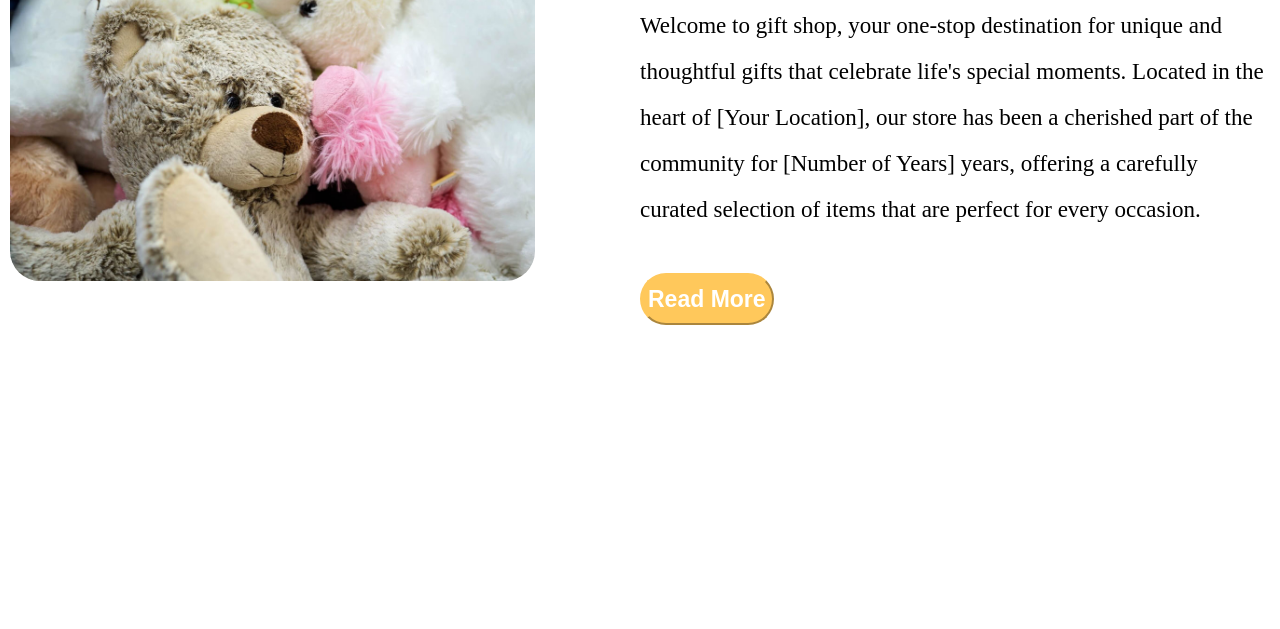
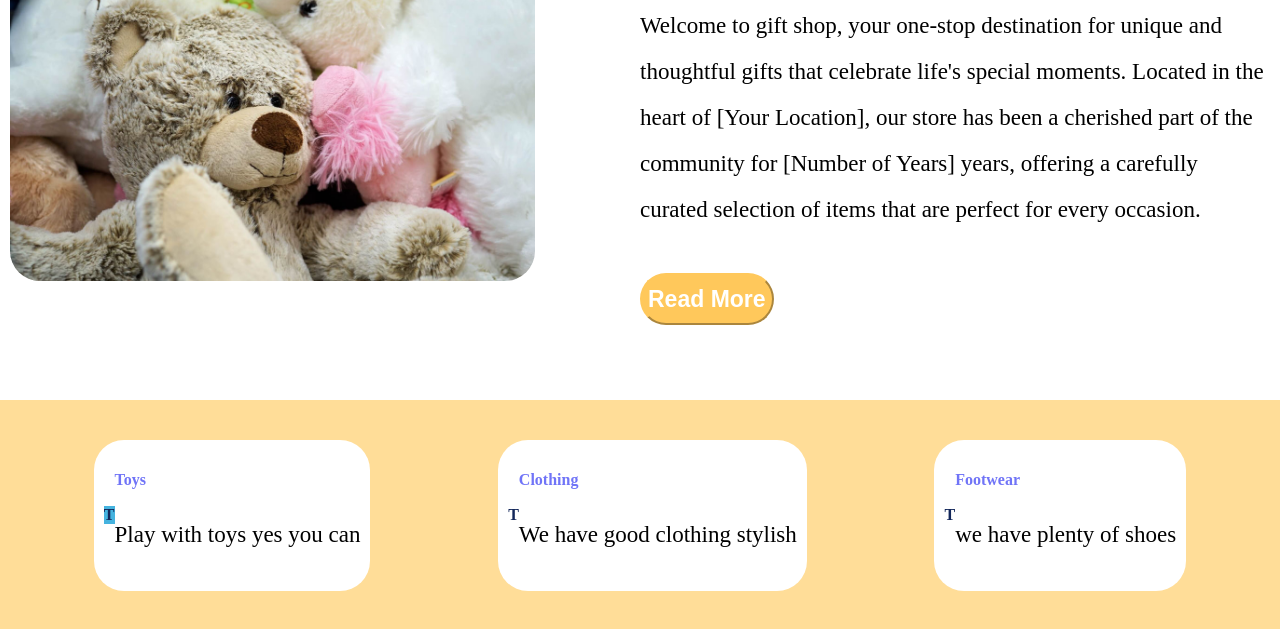
Before and after one commit to sufyanabdallah/GiftShop, a plain HTML site: page index.html in a window 1280 px wide. Shown: the part 277-906 px from the top of the page. Before the commit the page ends 800 px from the top, so only its background shows below. Drawn offline with Linux system fonts and the light colour scheme.

Commit message:
Today I did the HTML off product type and call -3 and box icon

```diff
--- a/index.html
+++ b/index.html
@@ -49,5 +49,45 @@
         </div>
       </div>
     </section>
+    <section id="productsType">
+      <div class="container">
+        <div class="row">
+          <div class="col-3">
+            <div class="box">
+              <span class="box-icon icon-1">
+                <a href="#" class="ico1">T</a>
+              </span>
+              <div class="box-text">
+                <h4 class="display-3">Toys</h4>
+                <p class="display-2">Play with toys yes you can</p>
+              </div>
+            </div>
+          </div>
+          <div class="col-3">
+            <div class="box">
+              <span class="box-icon icon-2">
+                <a href="#" class="ico1">T</a>
+              </span>
+              <div class="box-text">
+                <h4 class="display-3">Clothing</h4>
+                <p class="display-2">We have good clothing stylish</p>
+              </div>
+            </div>
+          </div>
+          <div class="col-3">
+            <div class="box">
+              <span class="box-icon icon-3">
+                <a href="#" class="ico1">T</a>
+              </span>
+              <div class="box-text">
+                <h4 class="display-3">Footwear</h4>
+                <p class="display-2">we have plenty of shoes</p>
+              </div>
+            </div>
+          </div>
+
+        </div>
+      </div>
+    </section>
   </body>
 </html>
--- a/style.css
+++ b/style.css
@@ -147,3 +147,31 @@ margin: auto;
   color: #ffffff;
   border-radius: 30px;
 }
+
+/* products type */
+#productsType{
+  background-color: #ffdd98;
+  padding: 20px;
+}
+
+.col-3{
+  display: flex;
+  flex-direction: column;
+  background-color: #fff;
+  border-radius: 30px;
+  align-items: center;
+  padding: 10px;
+  margin: 20px;
+  border: none;
+}
+
+#productsType .box{
+  display: flex;
+  align-items:center;
+  justify-content: center;
+  width: 100%;
+}
+
+#productsType .icon-1{
+  background-color: #45b3df;
+}
```
